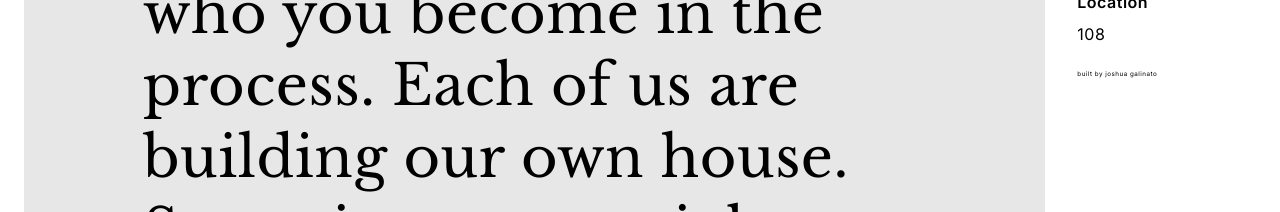
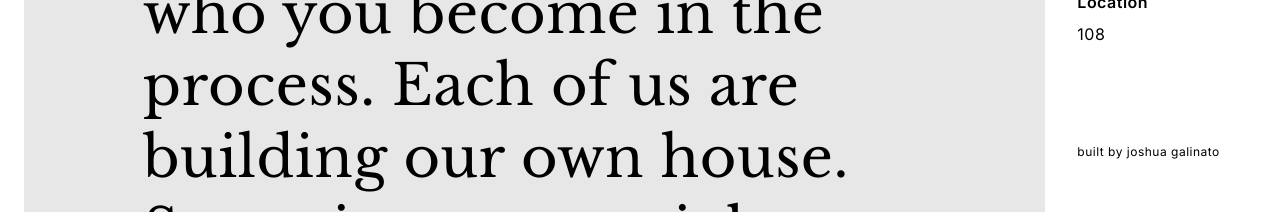
Before and after one commit to jaygal0/commonplacebook, a Next.js app: page / in a window 1280 px wide. Shown: the part 572-784 px from the top of the page. Built offline with nearby package versions, Linux system fonts and the light colour scheme.

Commit message:
starting develop tree

```diff
--- a/pages/index.js
+++ b/pages/index.js
@@ -20,27 +20,30 @@ export default function Home() {
   }
 
   return (
-    <div className={styles.container}>
+    <>
       <Head>
         <title>Mantra</title>
         <meta name="description" content="mantra" />
         <link rel="icon" href="/favicon.ico" />
         <link rel="preconnect" href="https://fonts.googleapis.com" />
-        <link rel="preconnect" href="https://fonts.gstatic.com" crossorigin />
+        <link rel="preconnect" href="https://fonts.gstatic.com" crossOrigin />
         <link
           href="https://fonts.googleapis.com/css2?family=Inter:wght@300;400;600;700&family=Libre+Baskerville&display=swap"
           rel="stylesheet"
         />
       </Head>
+      {/* HEADER */}
       <header className={styles.header}>
         <div className={styles.logo}>commonplace book</div>
         <div className={styles.link}>about</div>
       </header>
-
+      {/* MAIN */}
       <main className={styles.main}>
         <div className={styles.headingWrapper}>
           <h1 className={styles.h1}>{data[book].highlights[passage].text}</h1>
         </div>
+      </main>
+      {/* SIDEBAR */}
       <div className={styles.sidebar}>
         <button className={styles.button} onClick={getQuote}>
           New Note
@@ -61,11 +64,8 @@ export default function Home() {
             </p>
           </div>
         </div>
-          <div className={styles.footer}>
-            <div>built by joshua galinato</div>
+        <footer className={styles.footer}>built by joshua galinato</footer>
       </div>
-        </div>
-      </main>
-    </div>
+    </>
   )
 }
--- a/styles/Home.module.css
+++ b/styles/Home.module.css
@@ -1,15 +1,7 @@
-.container {
-  min-height: 100vh;
-  padding: 0 2.4rem;
-  display: grid;
-  grid-template-columns: repeat(12, 1fr);
-  grid-gap: 3.2rem;
-  height: 100vh;
-}
-
 .header {
   margin: 8.8rem 0 6.4rem 0;
   grid-column: 2 / 11;
+  grid-row: 1;
   display: flex;
   justify-content: space-between;
 }
@@ -28,6 +20,7 @@
 
 .main {
   grid-column: 1 / -1;
+  grid-row: 2;
   display: grid;
   grid-template-columns: repeat(12, 1fr);
   grid-gap: 3.2rem;
@@ -41,6 +34,7 @@
 
 .sidebar {
   grid-column: 11 / -1;
+  grid-row: 2;
 }
 
 .h1 {
@@ -73,7 +67,11 @@
 }
 
 .footer {
+  margin-top: 9.6rem;
   grid-column: 10 / span 1;
+  font-size: 1.2rem;
+  line-height: 2rem;
+  font-weight: 400;
 }
 
 .footer a {
--- a/styles/globals.css
+++ b/styles/globals.css
@@ -19,4 +19,10 @@ a {
 
 #__next {
   max-width: 144rem;
+  min-height: 100vh;
+  padding: 0 2.4rem;
+  display: grid;
+  grid-template-columns: repeat(12, 1fr);
+  grid-template-rows: repeat(2, min-content);
+  grid-gap: 3.2rem;
 }
```
Lines whose indentation alone changed are shown as unchanged.
